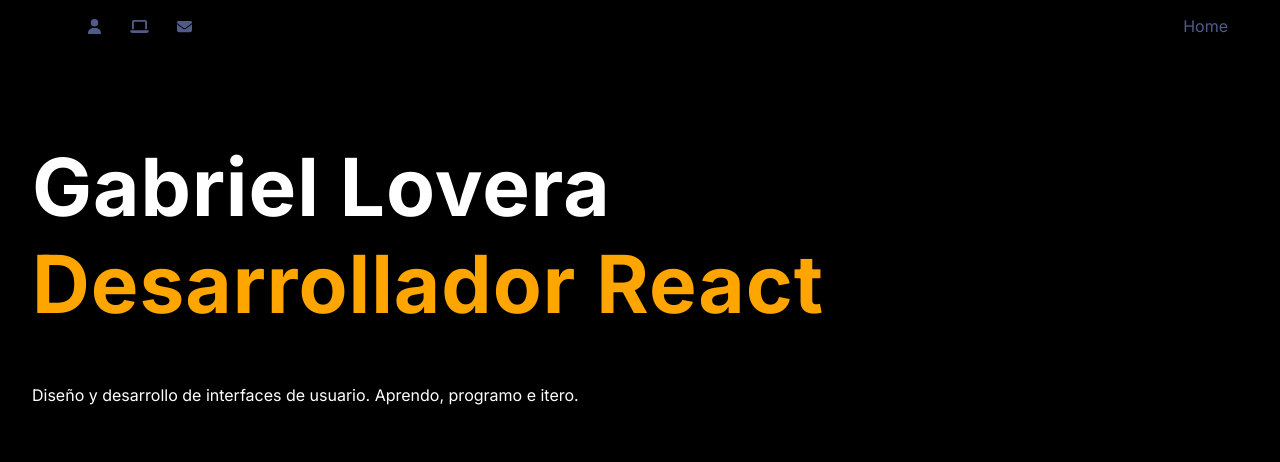
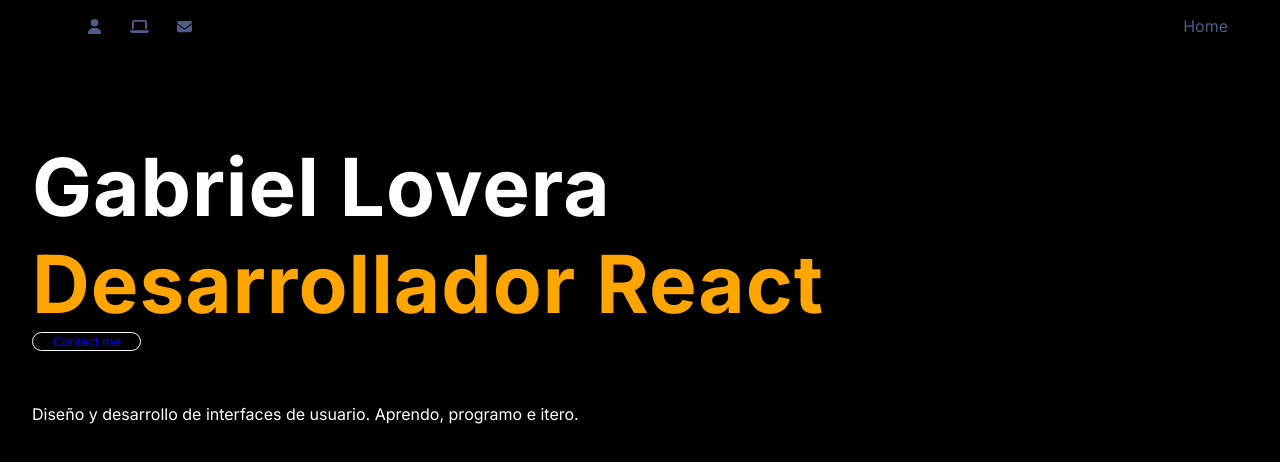
Before and after one commit to loveragabriel/gabriel, a Next.js app: page / in a window 1280 px wide. Shown: the top 462 px of the page. Built offline with nearby package versions, Linux system fonts and the light colour scheme.

Commit message:
agrego hover al call to action

```diff
--- a/src/app/page.module.css
+++ b/src/app/page.module.css
@@ -6,7 +6,7 @@
 .main_text {
   display: flex;
   flex-direction: column;
-  font-size: 2rem;
+  font-size: 1.8rem;
   letter-spacing: 1px;
   opacity: 0;
   animation: fadeIn 1.5s forwards cubic-bezier(0.785, 0.135, 0.15, 0.86);
@@ -19,7 +19,7 @@
   z-index: 1;
   position: relative;
   transform: translateX(-100%); /* Initially, hide the text name off-screen to the left */
-  animation: slideInName 1.5s forwards cubic-bezier(0.785, 0.135, 0.15, 0.86);
+  animation: slideInName 1s forwards cubic-bezier(0.785, 0.135, 0.15, 0.86);
 }
 
 /* Second */
@@ -27,9 +27,30 @@
   z-index: -1;
   opacity: 0; /* Initially, hide the title */
   transform: translateY(-100%); /* Initially, hide the title off-screen above */
-  animation: slideInTitle 2.5s forwards cubic-bezier(0.785, 0.135, 0.15, 0.86);
+  animation: slideInTitle 1.5s forwards cubic-bezier(0.785, 0.135, 0.15, 0.86);
   animation-delay: 1s;
   color: orange;
+}
+
+.button_call_to_action{
+  display:  flex;
+  opacity: 0;
+  animation: zoomInZoomOut 2s forwards cubic-bezier(0.785, 0.135, 0.15, 0.86);;
+  animation-duration: 5s;
+  animation-timing-function: ease;
+  animation-delay: 0.5s;
+}
+
+@keyframes zoomInZoomOut {
+  0% {
+    opacity: 0;
+  }
+  50% {
+    opacity: 0;
+  }
+  100% {
+    opacity: 1;
+  }
 }
 
 @keyframes fadeIn {
@@ -72,10 +93,16 @@
   .main_text {
     font-size: 4rem;
   }
+  .button_call_to_action{
+    width: 45%;
+  }
 }
 
 @media (min-width: 1000px) {
   .main_text {
     font-size: 5rem;
   }
+  .button_call_to_action{
+    width: 30%;
+  }
 }
--- a/src/app/page.tsx
+++ b/src/app/page.tsx
@@ -1,12 +1,17 @@
 import Image from 'next/image'
 import styles from './page.module.css'
+import HeroButton from '@/components/heroButton/Hero_Button'
 
 export default function Home() {
   return (
     <main className={styles.main} >
       <h1 className={styles.main_text}>
         <span className={styles.text_name}>Gabriel Lovera</span>
-        <span className={styles.text_title}>Desarrollador React</span>
+        <span className={styles.text_title}>Desarrollador React
+        <span className={styles.button_call_to_action}>
+        <  HeroButton/>
+        </span>
+        </span>
       </h1>
       <section>
 
--- /dev/null
+++ b/src/components/heroButton/Hero_Button.jsx
@@ -0,0 +1,6 @@
+import styles from './hero_button.module.css'
+export default function Hero_Button(){
+    return(
+        <button className={styles.button}>Contact me</button>
+    )
+}
--- /dev/null
+++ b/src/components/heroButton/hero_button.module.css
@@ -0,0 +1,27 @@
+.button {
+    cursor: pointer;
+    border-radius: 50px;
+    border: solid 0.3px white;
+    width: 30%;
+    background-color: transparent; /* Set background color to transparent */
+    color: blue;
+    transition: .2s;
+  }
+
+  .button:hover {
+    color: #ffee10;
+    box-shadow: 0 0 5px #ffee10;
+    text-shadow: 0 0 5px #ffee10;
+  }
+
+  .button::before {
+    content: '';
+    position: absolute;
+    top: 0;
+    left: 0;
+    border-radius: 50%;
+    background: #ffee10;
+    transition: .5s;
+    transform: scale(.9);
+    z-index: -1;
+  }
```
